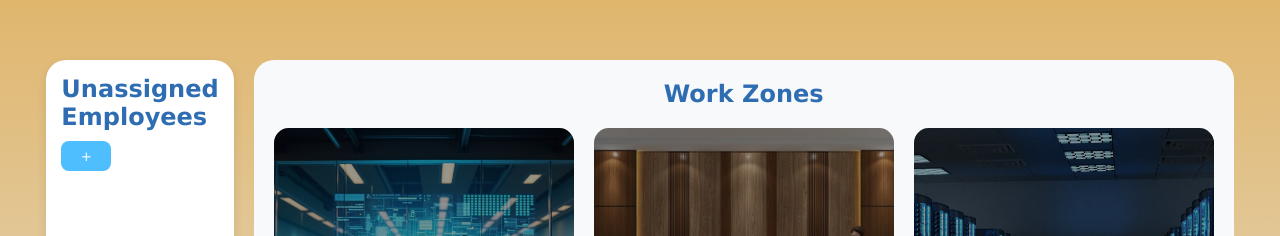
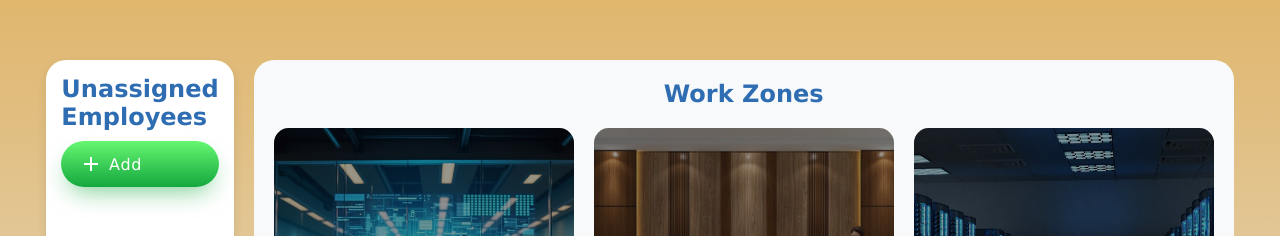
Before and after one commit to bilalzarrik01/brief-6-Workspace-Staff-Manager, a website: page home.html in a window 1280 px wide. Shown: the top 236 px of the page. Drawn offline with Linux system fonts and the light colour scheme.

Commit message:
first commit

```diff
--- a/home.html
+++ b/home.html
@@ -12,7 +12,19 @@
   <!-- Sidebar: Unassigned employees -->
   <aside class="employee-container">
     <h2>Unassigned Employees</h2>
-    <button class="add-employee">+</button>
+    <button class="cssbuttons-io-button">
+  <svg
+    height="24"
+    width="24"
+    viewBox="0 0 24 24"
+    xmlns="http://www.w3.org/2000/svg"
+  >
+    <path d="M0 0h24v24H0z" fill="none"></path>
+    <path d="M11 11V5h2v6h6v2h-6v6h-2v-6H5v-2z" fill="currentColor"></path>
+  </svg>
+  <span>Add</span>
+</button>
+
     <section class="employees">
 
     </section>
--- a/style.css
+++ b/style.css
@@ -37,17 +37,39 @@
   color: #2f6db3;
 }
 
-.add-employee {
-  background-color: #4ebeff;
+.cssbuttons-io-button {
+  display: flex;
+  align-items: center;
+  font-family: inherit;
+  cursor: pointer;
+  font-weight: 500;
+  font-size: 16px;
+  padding: 0.7em 1.4em 0.7em 1.1em;
+  color: white;
+  background: #ad5389;
+  background: linear-gradient(
+    0deg,
+    rgba(20, 167, 62, 1) 0%,
+    rgba(102, 247, 113, 1) 100%
+  );
   border: none;
-  border-radius: 8px;
-  color: white;
-  cursor: pointer;
-  width: 50px;
-  height: 30px;
-  margin-bottom: 10px;
-  transition: background 0.3s;
+  box-shadow: 0 0.7em 1.5em -0.5em #14a73e98;
+  letter-spacing: 0.05em;
+  border-radius: 20em;
 }
+
+.cssbuttons-io-button svg {
+  margin-right: 6px;
+}
+
+.cssbuttons-io-button:hover {
+  box-shadow: 0 0.5em 1.5em -0.5em #14a73e98;
+}
+
+.cssbuttons-io-button:active {
+  box-shadow: 0 0.3em 1em -0.5em #14a73e98;
+}
+
 .add-employee:hover {
   background-color: #2fb336;
 }
```
